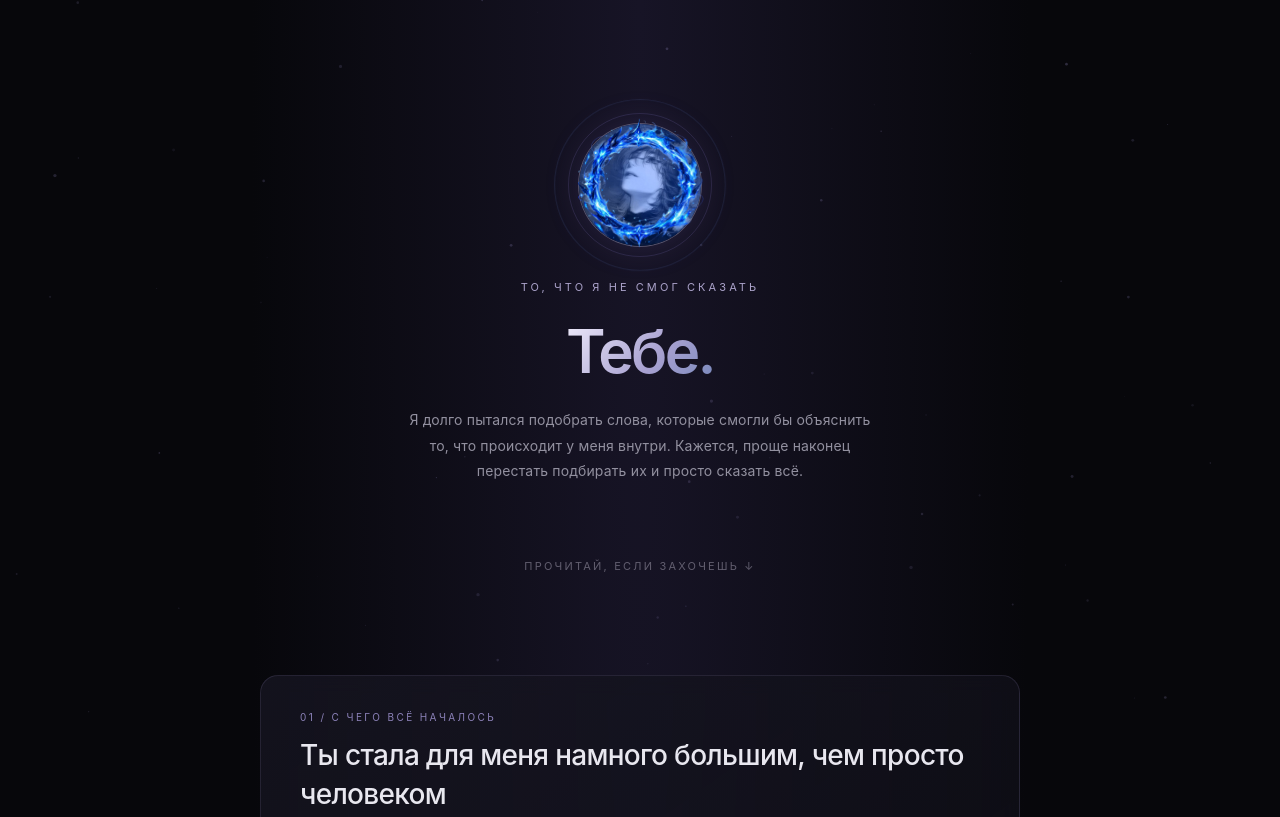
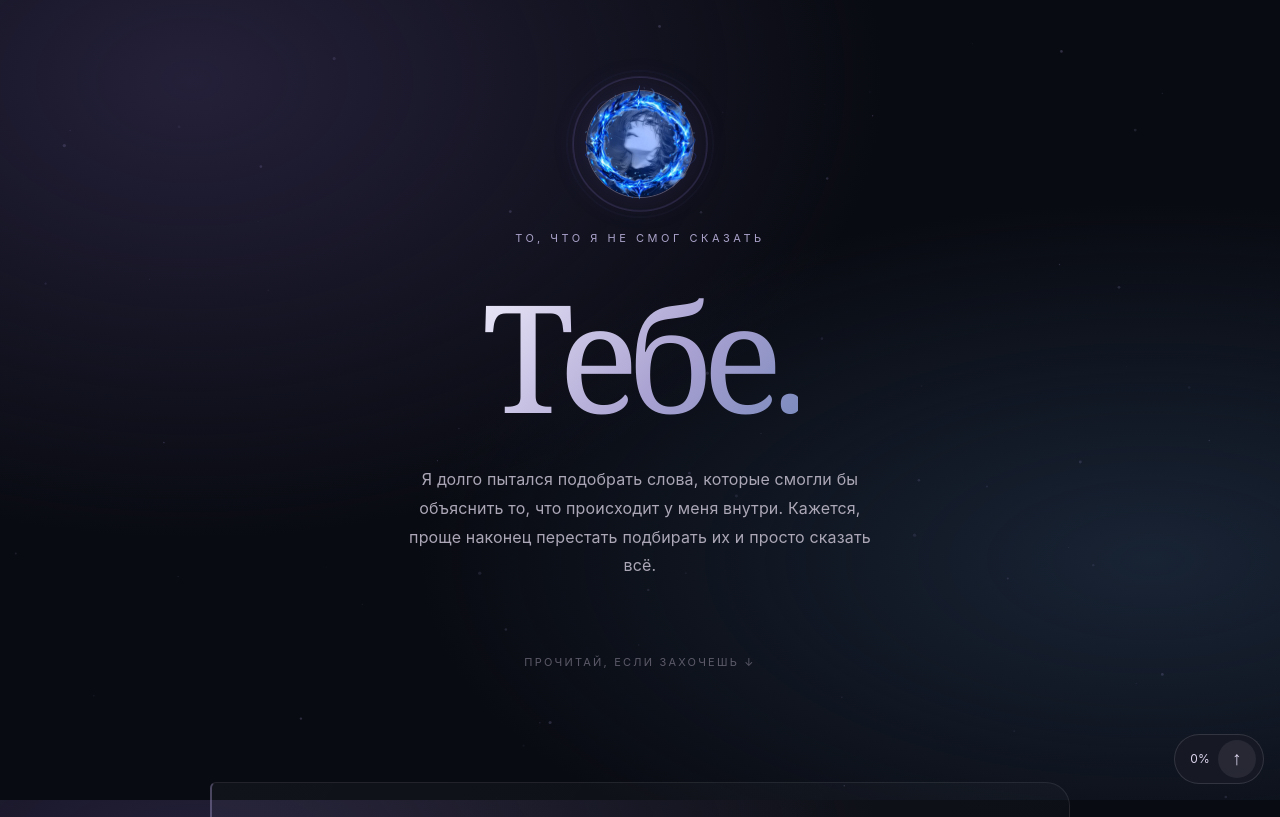
Before and after one commit to toolgool2021-coder/When-words-are-simply-not-enough, a plain HTML site: page index.html in a window 1280 px wide. Shown: the top 817 px of the page. Drawn offline with Linux system fonts and the light colour scheme.

Commit message:
Redesign reading experience with editorial typography and progress navigation

```diff
--- a/index.html
+++ b/index.html
@@ -361,6 +361,29 @@ footer {
     transition: none !important;
   }
 }
+</style>
+<style>
+:root{--bg:#090b12;--text:#f1edf0;--muted:#aca7b7;--line:#ffffff16}
+body{background:radial-gradient(ellipse at 15% 10%,#242039 0,transparent 45%),radial-gradient(ellipse at 90% 70%,#182334 0,transparent 45%),var(--bg);background-attachment:fixed}
+main{width:min(860px,calc(100% - 32px));padding-top:30px}
+.hero{min-height:94svh;position:relative}
+h1{font-family:Georgia,serif;font-weight:400;font-size:clamp(76px,15vw,150px);letter-spacing:-.075em}
+.avatar-wrap{width:108px;height:108px}
+.eyebrow{letter-spacing:.32em}
+.subtitle{font-size:16px;line-height:1.8}
+.section{background:linear-gradient(125deg,#ffffff09,#ffffff03);border-radius:6px 24px 24px 6px;border-left:2px solid #a599cf66;padding:clamp(24px,6vw,58px);margin-bottom:26px;backdrop-filter:none;animation:none}
+.section-number{font-size:11px;color:#bcb0db}
+h2,.final-title{font-family:Georgia,serif;font-weight:400;font-size:clamp(27px,5vw,39px)}
+p{font-size:clamp(15px,2vw,17px);line-height:1.95;color:#d2ceda}
+.quote{font-family:Georgia,serif;font-size:clamp(20px,4vw,26px);padding:22px;border-left:2px solid #a99bdf;background:#a99bdf09}
+.readbar{position:fixed;top:0;left:0;height:3px;width:100%;z-index:20;background:#b6a5e9;transform-origin:left;transform:scaleX(0);box-shadow:0 0 12px #b6a5e9}
+.readnav{position:fixed;bottom:16px;right:16px;z-index:10;display:flex;gap:8px;align-items:center;background:#171925ed;border:1px solid #ffffff20;border-radius:30px;padding:5px 7px 5px 15px;color:#ddd5ed;font-size:12px}
+.readnav button{border:0;background:#ffffff12;color:inherit;border-radius:50%;width:38px;height:38px;cursor:pointer;font-size:19px}
+.readnav button:focus-visible{outline:2px solid #c8b8ef}
+.archive-button{border-radius:30px;padding:8px 24px}
+footer{padding-bottom:75px}
+@media(prefers-reduced-motion:no-preference){.section.enhanced{transition:transform .7s ease,opacity .7s ease}.section.enhanced.waiting{opacity:.65;transform:translateY(16px)}.hero h1{animation:appear 1.2s both}.avatar-wrap{animation:appear .8s both}}
+@media(max-width:520px){main{width:calc(100% - 24px)}.hero{min-height:88svh}.section{padding:24px 21px}p{line-height:1.85}}
 </style>
 </head>
 
@@ -1167,6 +1190,7 @@ footer {
   ).matches;
 
   function resize() {
+    cancelAnimationFrame(frame);
     const ratio = Math.min(window.devicePixelRatio || 1, 2);
 
     width = window.innerWidth;
@@ -1233,5 +1257,8 @@ footer {
   }
 })();
 </script>
+<script>
+(()=>{const bar=document.createElement('div');bar.className='readbar';bar.setAttribute('aria-hidden','true');document.body.append(bar);const nav=document.createElement('div');nav.className='readnav';nav.innerHTML='<span aria-hidden="true">0%</span><button type="button" aria-label="В начало страницы">↑</button>';document.body.append(nav);nav.querySelector('button').onclick=()=>window.scrollTo({top:0,behavior:matchMedia('(prefers-reduced-motion: reduce)').matches?'auto':'smooth'});const update=()=>{const p=Math.min(1,Math.max(0,scrollY/Math.max(1,document.documentElement.scrollHeight-innerHeight)));bar.style.transform='scaleX('+p+')';nav.querySelector('span').textContent=Math.round(p*100)+'%';};addEventListener('scroll',update,{passive:true});addEventListener('resize',update,{passive:true});update();if('IntersectionObserver'in window&&!matchMedia('(prefers-reduced-motion: reduce)').matches){const observer=new IntersectionObserver(entries=>entries.forEach(e=>{if(e.isIntersecting){e.target.classList.remove('waiting');observer.unobserve(e.target)}}),{threshold:.08});document.querySelectorAll('.section').forEach(e=>{e.classList.add('enhanced','waiting');observer.observe(e)})}})();
+</script>
 </body>
 </html>
```
